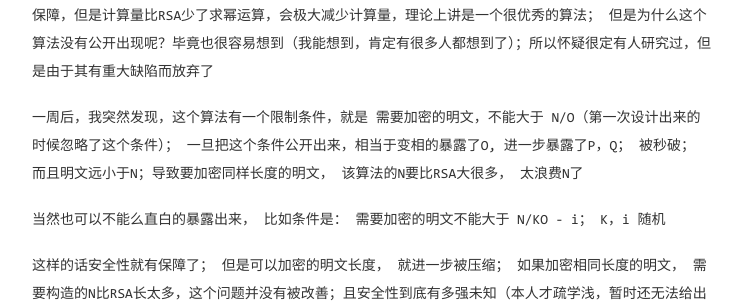
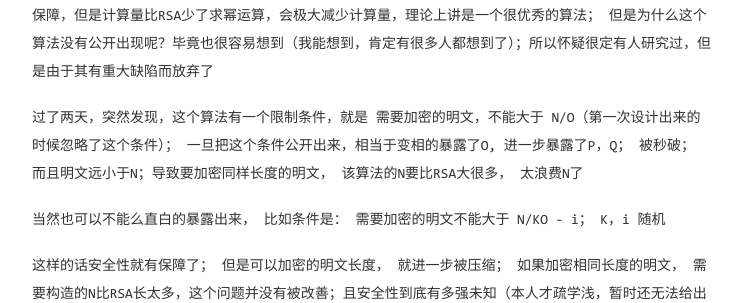
Before and after one commit to yuyu888/yuyu888.github.io, a Jekyll site: the page built from _posts/2021-12-30--非对称加密算法--MC88.md, in a window 1280 px wide. Shown: the part 1524-1827 px from the top of the page, without its empty margins (268-1010 px from the left). Built offline with Jekyll 4.4.1, drawn with Linux system fonts in a browser that asks for light colours; comment, search, counter and statistics services are not loaded.

Commit message:
Update 2021-12-30--非对称加密算法--MC88.md

```diff
--- a/_posts/2021-12-30--非对称加密算法--MC88.md
+++ b/_posts/2021-12-30--非对称加密算法--MC88.md
@@ -66,7 +66,7 @@ func main() {
 ## 思考
 该算法完成之后， 兴奋了好一阵， 感觉这个算法构造很简单，依赖的基础跟RSA是一样的，那么安全性也有保障，但是计算量比RSA少了求幂运算，会极大减少计算量，理论上讲是一个很优秀的算法； 但是为什么这个算法没有公开出现呢？毕竟也很容易想到（我能想到，肯定有很多人都想到了）；所以怀疑很定有人研究过，但是由于其有重大缺陷而放弃了
 
-一周后，我突然发现，这个算法有一个限制条件，就是 需要加密的明文，不能大于 N/O（第一次设计出来的时候忽略了这个条件）； 一旦把这个条件公开出来，相当于变相的暴露了O, 进一步暴露了P，Q； 被秒破； 而且明文远小于N；导致要加密同样长度的明文， 该算法的N要比RSA大很多， 太浪费N了
+过了两天，突然发现，这个算法有一个限制条件，就是 需要加密的明文，不能大于 N/O（第一次设计出来的时候忽略了这个条件）； 一旦把这个条件公开出来，相当于变相的暴露了O, 进一步暴露了P，Q； 被秒破； 而且明文远小于N；导致要加密同样长度的明文， 该算法的N要比RSA大很多， 太浪费N了
 
 当然也可以不能么直白的暴露出来， 比如条件是： 需要加密的明文不能大于 N/KO - i； K，i 随机
 
```
